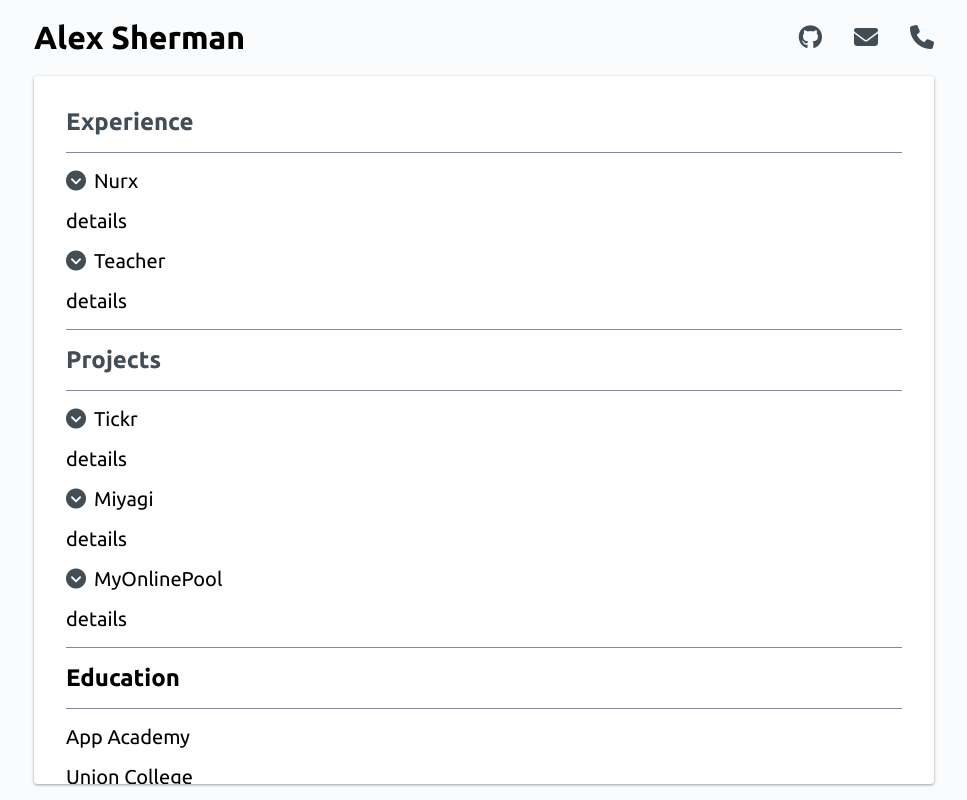
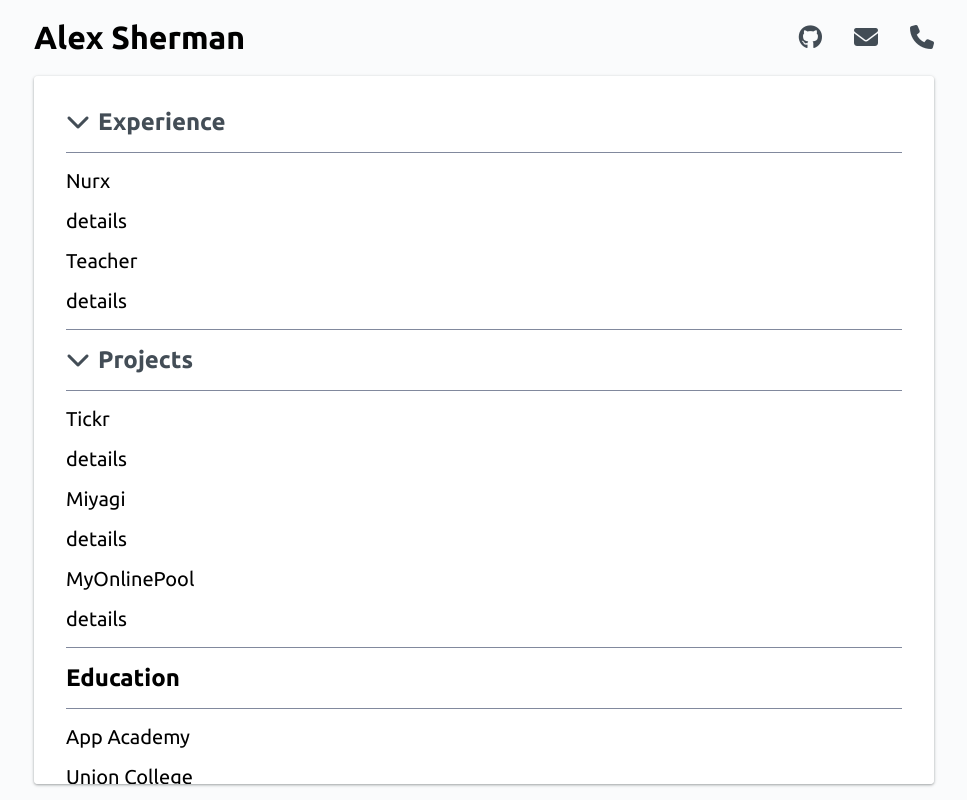
Before and after one commit to asherman-ca/resume, a React (Create React App) app: page / in a window 1280 px wide. Shown: the whole page, without its empty margins (156-1123 px from the left). Built offline with nearby package versions, Linux system fonts and the light colour scheme.

Commit message:
prefactor

```diff
--- a/src/components/ResumeListItem.jsx
+++ b/src/components/ResumeListItem.jsx
@@ -9,14 +9,7 @@ const ResumeListItem = ({ item, itemShow }) => {
 
 	return (
 		<div className='resume-list-item'>
-			<div className='header' onClick={() => setShow(!show)}>
-				<i
-					className={
-						show
-							? 'fa-solid fa-circle-chevron-down'
-							: 'fa-solid fa-circle-chevron-right'
-					}
-				/>
+			<div className='header'>
 				<span className='title'>{item.title}</span>
 			</div>
 			{show && <div className='details'>details</div>}
--- a/src/index.css
+++ b/src/index.css
@@ -13,7 +13,9 @@
 	/* --clr-blue: rgb(32, 129, 226); */
 }
 
-* {
+*,
+*::before,
+*::after {
 	box-sizing: border-box !important;
 }
 
--- a/src/pages/Home.jsx
+++ b/src/pages/Home.jsx
@@ -29,6 +29,13 @@ const Home = () => {
 					onClick={() => setShowExperience(!showExperience)}
 					className='title'
 				>
+					<i
+						className={
+							showExperience
+								? 'fa-solid fa-chevron-down'
+								: 'fa-solid fa-chevron-right'
+						}
+					/>
 					Experience
 				</span>
 				<div className='list item-list'>
@@ -44,8 +51,14 @@ const Home = () => {
 				</div>
 			</div>
 			<div className='section'>
-				{console.log('show projects', showProjects)}
 				<span onClick={() => setShowProjects(!showProjects)} className='title'>
+					<i
+						className={
+							showProjects
+								? 'fa-solid fa-chevron-down'
+								: 'fa-solid fa-chevron-right'
+						}
+					/>
 					Projects
 				</span>
 				<div className='list'>
--- a/src/styles/Home.css
+++ b/src/styles/Home.css
@@ -54,3 +54,34 @@
 .home-container .section:nth-child(3) > .title:hover {
 	color: inherit;
 }
+
+.home-container i {
+	font-size: 1.5rem;
+	margin-right: 0.5rem;
+}
+
+.fa-chevron-right {
+	animation: twistUp linear 0.2s;
+}
+
+.fa-chevron-down {
+	animation: twistIn linear 0.2s;
+}
+
+@keyframes twistIn {
+	0% {
+		transform: rotate(-90deg);
+	}
+	100% {
+		transform: rotate(0);
+	}
+}
+
+@keyframes twistUp {
+	0% {
+		transform: rotate(90deg);
+	}
+	100% {
+		transform: rotate(0);
+	}
+}
--- a/src/styles/ResumeListItem.css
+++ b/src/styles/ResumeListItem.css
@@ -10,50 +10,11 @@
 	/* margin-bottom: 1rem; */
 }
 
-.resume-list-item i {
-	color: var(--clr-blk-button);
-}
-
-.resume-list-item .header:hover {
-	cursor: pointer;
-	color: var(--clr-grey) !important;
-}
-
-.resume-list-item .header:hover i {
-	color: var(--clr-grey) !important;
-}
-
-.fa-circle-chevron-right {
-	animation: twistUp linear 0.2s;
-}
-
-.fa-circle-chevron-down {
-	animation: twistIn linear 0.2s;
-}
-
 .resume-list-item .details {
 	animation: fadeIn linear 0.25s;
 	position: relative;
 
 	margin-top: 1rem;
-}
-
-@keyframes twistIn {
-	0% {
-		transform: rotate(-90deg);
-	}
-	100% {
-		transform: rotate(0);
-	}
-}
-
-@keyframes twistUp {
-	0% {
-		transform: rotate(90deg);
-	}
-	100% {
-		transform: rotate(0);
-	}
 }
 
 @keyframes fadeIn {
```
